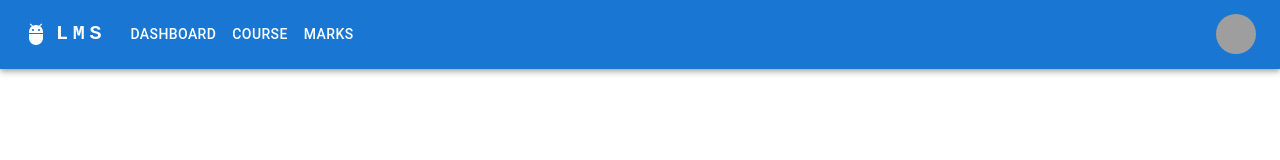
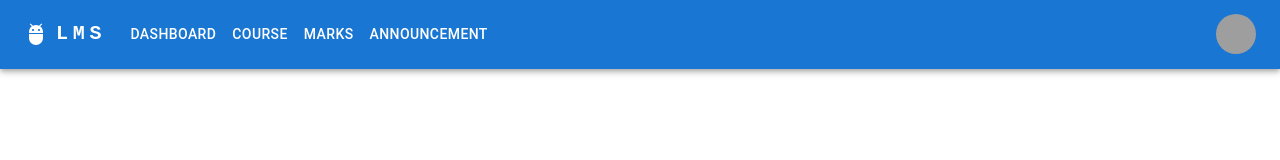
Before and after one commit to GayanMalinda99/Learning-Management-System, a React (Create React App) app in the folder lms-react-app/: page / in a window 1280 px wide. Shown: the top 160 px of the page. Built offline with nearby package versions, Linux system fonts and the light colour scheme; grey boxes are pictures that could not be loaded.

Commit message:
add announcement to navbar

```diff
--- a/lms-react-app/src/components/dashboard/LecturerDashboard.js
+++ b/lms-react-app/src/components/dashboard/LecturerDashboard.js
@@ -14,7 +14,7 @@ import MenuItem from '@mui/material/MenuItem';
 import AdbIcon from '@mui/icons-material/Adb';
 import {Link} from 'react-router-dom';
 
-const pages = ['Dashboard', 'Course', 'Marks'];
+const pages = ['Dashboard', 'Course', 'Marks', 'Announcement'];
 const settings = ['Logout'];
 const title = 'LMS';
 
```
